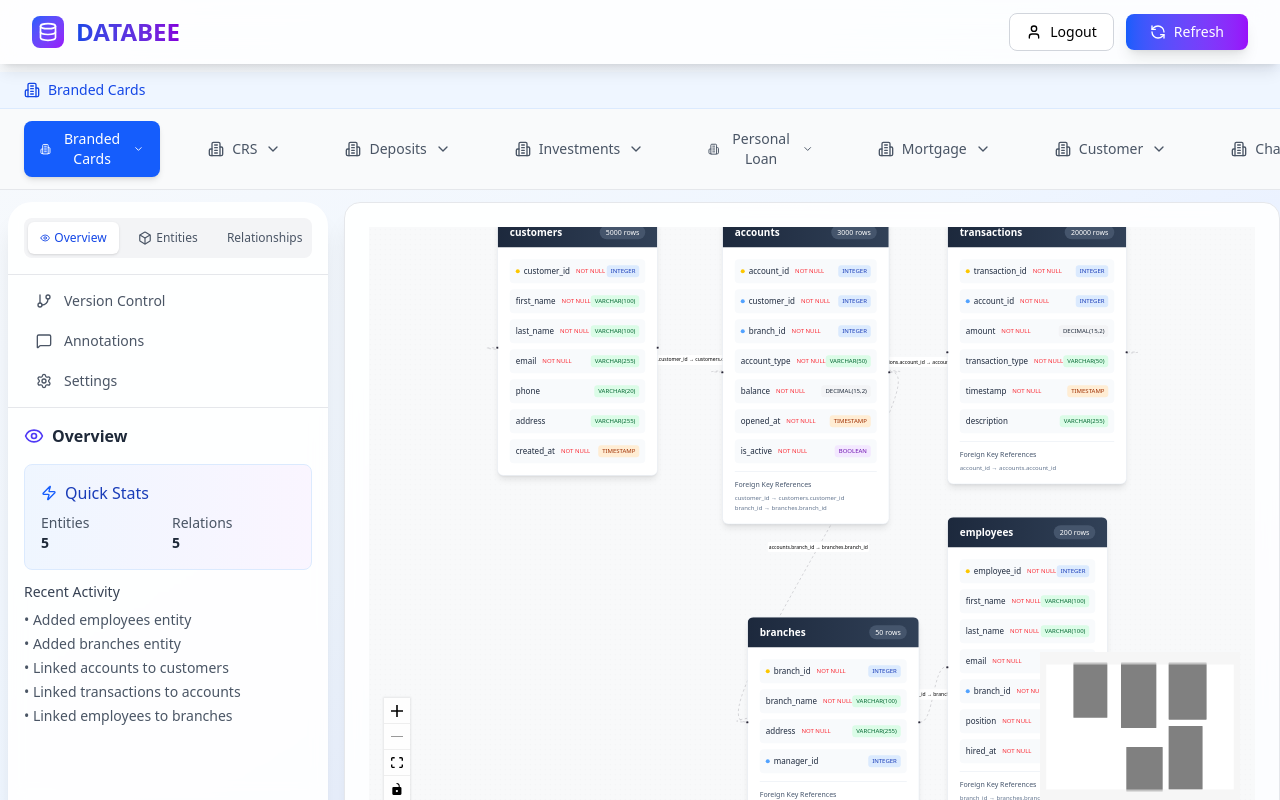
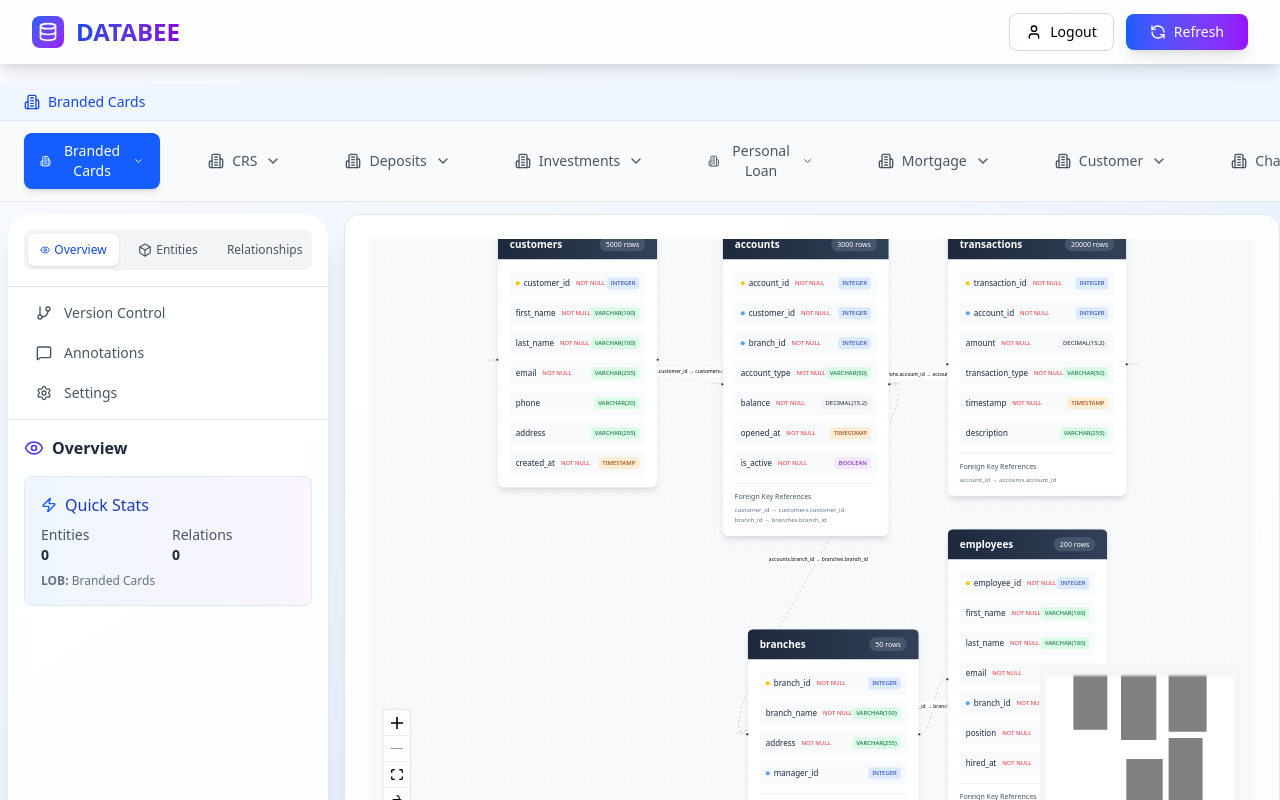
Before and after one commit to Suresh-75/SchemaBrowser, a React (Vite) app in the folder Browser/: page /dashboard in a window 1280 px wide. Both pictures are taken after a click on the button "Branded Cards". Built offline with nearby package versions, Linux system fonts and the light colour scheme.

Commit message:
Filter bar in sync with overview , entity and rel tabs

```diff
--- a/Browser/src/App.jsx
+++ b/Browser/src/App.jsx
@@ -17,7 +17,12 @@ import FilterBar from "./Components/FilterBar";
 export default function App() {
   const [activeTab, setActiveTab] = useState("overview");
   const navigate = useNavigate();
-
+  const [selectedPath, setSelectedPath] = useState({
+    lob: null,
+    subject: null,
+    database: null,
+    table: null,
+  });
   const sidebarItems = [
     { id: "overview", label: "Overview", icon: Eye },
     { id: "entities", label: "Entities", icon: Box },
@@ -54,10 +59,13 @@ export default function App() {
           </button>
         </div>
       </nav>
-      <div>
-        <FilterBar />
+      <div className="mt-5 my-3 ">
+        <FilterBar
+          selectedPath={selectedPath}
+          setSelectedPath={setSelectedPath}
+        />
       </div>
-      <div className="w-full h-[80vh] mt-3 flex ">
+      <div className="w-full h-[80vh] flex">
         <div className="w-80 h-full bg-white/90 backdrop-blur-sm shadow-xl  mr-4 ml-2 rounded-3xl flex flex-col ">
           <div className="border-b border-gray-200 p-4 b">
             <div className="grid grid-cols-3 gap-1 bg-gray-100 rounded-lg p-1">
@@ -102,7 +110,10 @@ export default function App() {
             </div>
           </div>
           <div className="flex-1 p-4 overflow-y-auto">
-            <SidebarComponent activeTab={activeTab} />
+            <SidebarComponent
+              activeTab={activeTab}
+              selectedPath={selectedPath}
+            />
           </div>
         </div>
         <main className="flex-1">
--- a/Browser/src/Components/SidebarComponent.jsx
+++ b/Browser/src/Components/SidebarComponent.jsx
@@ -1,15 +1,108 @@
 import { Box, Eye, Network, Plus, Settings, Zap } from "lucide-react";
 import VersionControlPanel from "./VersionControlPanel";
 import AnnotationsPanel from "./Annotations";
-import FilterBar from "./FilterBar";
 
-function SidebarComponent({ activeTab = "overview" }) {
-  console.log("Active Tab:", activeTab);
+// Example data structure for demonstration (should match your FilterBar's businessData)
+const businessData = {
+  "Branded Cards": {
+    Accounts: {
+      databases: {
+        card_accounts_db: {
+          entities: ["card_accounts", "card_holders", "card_limits"],
+          relationships: [
+            "card_accounts.customer_id → customers.customer_id",
+            "card_accounts.account_id → card_limits.account_id",
+          ],
+        },
+        card_profile_db: {
+          entities: ["profile", "profile_limits"],
+          relationships: ["profile.profile_id → card_holders.profile_id"],
+        },
+      },
+    },
+    Payments: {
+      databases: {
+        card_payments_db: {
+          entities: ["card_transactions", "payments", "authorizations"],
+          relationships: [
+            "card_transactions.account_id → card_accounts.account_id",
+          ],
+        },
+        transaction_db: {
+          entities: ["transactions", "payments"],
+          relationships: ["transactions.payment_id → payments.payment_id"],
+        },
+      },
+    },
+  },
+  // ... Add other LOBs and subject areas as needed
+};
+
+function getEntitiesAndRelationships(selectedPath) {
+  // Add a null/undefined check for selectedPath
+  if (!selectedPath || !selectedPath.lob) {
+    return {
+      entities: [],
+      relationships: [],
+    };
+  }
+
+  if (
+    selectedPath.lob &&
+    selectedPath.subject &&
+    selectedPath.database &&
+    businessData[selectedPath.lob] &&
+    businessData[selectedPath.lob][selectedPath.subject] &&
+    businessData[selectedPath.lob][selectedPath.subject].databases &&
+    businessData[selectedPath.lob][selectedPath.subject].databases[
+      selectedPath.database
+    ]
+  ) {
+    const dbData =
+      businessData[selectedPath.lob][selectedPath.subject].databases[
+        selectedPath.database
+      ];
+    return {
+      entities: dbData.entities,
+      relationships: dbData.relationships,
+    };
+  }
+  // Fallback: show all entities/relationships for the selected LOB/subject if database not selected
+  if (
+    selectedPath.lob &&
+    selectedPath.subject &&
+    businessData[selectedPath.lob] &&
+    businessData[selectedPath.lob][selectedPath.subject]
+  ) {
+    const allEntities = [];
+    const allRelationships = [];
+    const dbs = businessData[selectedPath.lob][selectedPath.subject].databases;
+    Object.values(dbs).forEach((db) => {
+      allEntities.push(...db.entities);
+      allRelationships.push(...db.relationships);
+    });
+    return {
+      entities: allEntities,
+      relationships: allRelationships,
+    };
+  }
+  // Fallback: show nothing
+  return {
+    entities: [],
+    relationships: [],
+  };
+}
+
+function SidebarComponent({ activeTab = "overview", selectedPath }) {
+  const { entities, relationships } = getEntitiesAndRelationships(
+    selectedPath || {}
+  );
+  console.log("Selected Path:", selectedPath);
+  console.log("Entities:", entities);
+
   switch (activeTab) {
     case "versions":
       return <VersionControlPanel />;
-    // case "FilterBar":
-    //   return <FilterBar />;
     case "annotations":
       return <AnnotationsPanel />;
     case "entities":
@@ -20,13 +113,8 @@ function SidebarComponent({ activeTab = "overview" }) {
             Entities
           </h3>
           <div className="space-y-3">
-            {[
-              "customers",
-              "accounts",
-              "transactions",
-              "branches",
-              "employees",
-            ].map((entity) => (
+            {entities.length > 0 ? (
+              entities.map((entity) => (
                 <div
                   key={entity}
                   className="p-4 bg-gradient-to-r from-blue-50 to-purple-50 rounded-xl border border-blue-100 shadow hover:shadow-md hover:scale-[1.02] transition-all cursor-pointer flex items-center gap-3"
@@ -39,7 +127,12 @@ function SidebarComponent({ activeTab = "overview" }) {
                     <div className="text-xs text-gray-500">Click to edit</div>
                   </div>
                 </div>
-            ))}
+              ))
+            ) : (
+              <div className="text-gray-500 text-sm">
+                No entities found for this selection.
+              </div>
+            )}
           </div>
           <button className="w-full px-4 py-2 bg-blue-600 text-white rounded-lg hover:bg-blue-700 transition-colors flex items-center justify-center gap-2 shadow">
             <Plus size={16} />
@@ -55,13 +148,8 @@ function SidebarComponent({ activeTab = "overview" }) {
             Relationships
           </h3>
           <div className="space-y-3">
-            {[
-              "accounts.customer_id → customers.customer_id",
-              "accounts.branch_id → branches.branch_id",
-              "transactions.account_id → accounts.account_id",
-              "branches.manager_id → employees.employee_id",
-              "employees.branch_id → branches.branch_id",
-            ].map((rel) => (
+            {relationships.length > 0 ? (
+              relationships.map((rel) => (
                 <div
                   key={rel}
                   className="p-4 bg-gradient-to-r from-green-50 to-blue-50 rounded-xl border border-green-100 shadow hover:shadow-md hover:scale-[1.02] transition-all cursor-pointer flex items-center gap-3"
@@ -74,7 +162,12 @@ function SidebarComponent({ activeTab = "overview" }) {
                     <div className="text-xs text-gray-500">Foreign Key</div>
                   </div>
                 </div>
-            ))}
+              ))
+            ) : (
+              <div className="text-gray-500 text-sm">
+                No relationships found for this selection.
+              </div>
+            )}
           </div>
           <button className="w-full px-4 py-2 bg-green-600 text-white rounded-lg hover:bg-green-700 transition-colors flex items-center justify-center gap-2 shadow">
             <Plus size={16} />
@@ -113,6 +206,24 @@ function SidebarComponent({ activeTab = "overview" }) {
         </div>
       );
     default:
+      // Overview: show stats for current selection
+      if (
+        !selectedPath ||
+        (!selectedPath.lob && !selectedPath.subject && !selectedPath.database)
+      ) {
+        return (
+          <div className="flex flex-col items-center justify-center h-full py-16">
+            <Eye className="text-gray-400 mb-4" size={48} />
+            <div className="text-lg font-semibold text-gray-600 mb-2">
+              Nothing Selected
+            </div>
+            <div className="text-gray-400 text-sm text-center">
+              Please select a Line of Business, Subject Area, and Database to
+              view details.
+            </div>
+          </div>
+        );
+      }
       return (
         <div className="space-y-4">
           <h3 className="font-semibold text-gray-800 flex items-center gap-2">
@@ -128,24 +239,36 @@ function SidebarComponent({ activeTab = "overview" }) {
               <div className="grid grid-cols-2 gap-2 text-sm">
                 <div>
                   <div className="text-gray-600">Entities</div>
-                  <div className="font-semibold text-gray-800">5</div>
+                  <div className="font-semibold text-gray-800">
+                    {entities.length}
+                  </div>
                 </div>
                 <div>
                   <div className="text-gray-600">Relations</div>
-                  <div className="font-semibold text-gray-800">5</div>
+                  <div className="font-semibold text-gray-800">
+                    {relationships.length}
                   </div>
                 </div>
               </div>
-            <div className="space-y-2">
-              <div className="text-sm font-medium text-gray-700">
-                Recent Activity
+              <div className="mt-2 text-xs text-gray-500">
+                {selectedPath?.lob && (
+                  <div>
+                    <span className="font-semibold">LOB:</span>{" "}
+                    {selectedPath.lob}
                   </div>
-              <div className="space-y-1 text-sm text-gray-600">
-                <div>• Added employees entity</div>
-                <div>• Added branches entity</div>
-                <div>• Linked accounts to customers</div>
-                <div>• Linked transactions to accounts</div>
-                <div>• Linked employees to branches</div>
+                )}
+                {selectedPath?.subject && (
+                  <div>
+                    <span className="font-semibold">Subject:</span>{" "}
+                    {selectedPath.subject}
+                  </div>
+                )}
+                {selectedPath?.database && (
+                  <div>
+                    <span className="font-semibold">Database:</span>{" "}
+                    {selectedPath.database}
+                  </div>
+                )}
               </div>
             </div>
           </div>
```
Also changed, not shown: Browser/src/Components/FilterBar.jsx (+32 -18 lines). Lines whose indentation alone changed are shown as unchanged.
